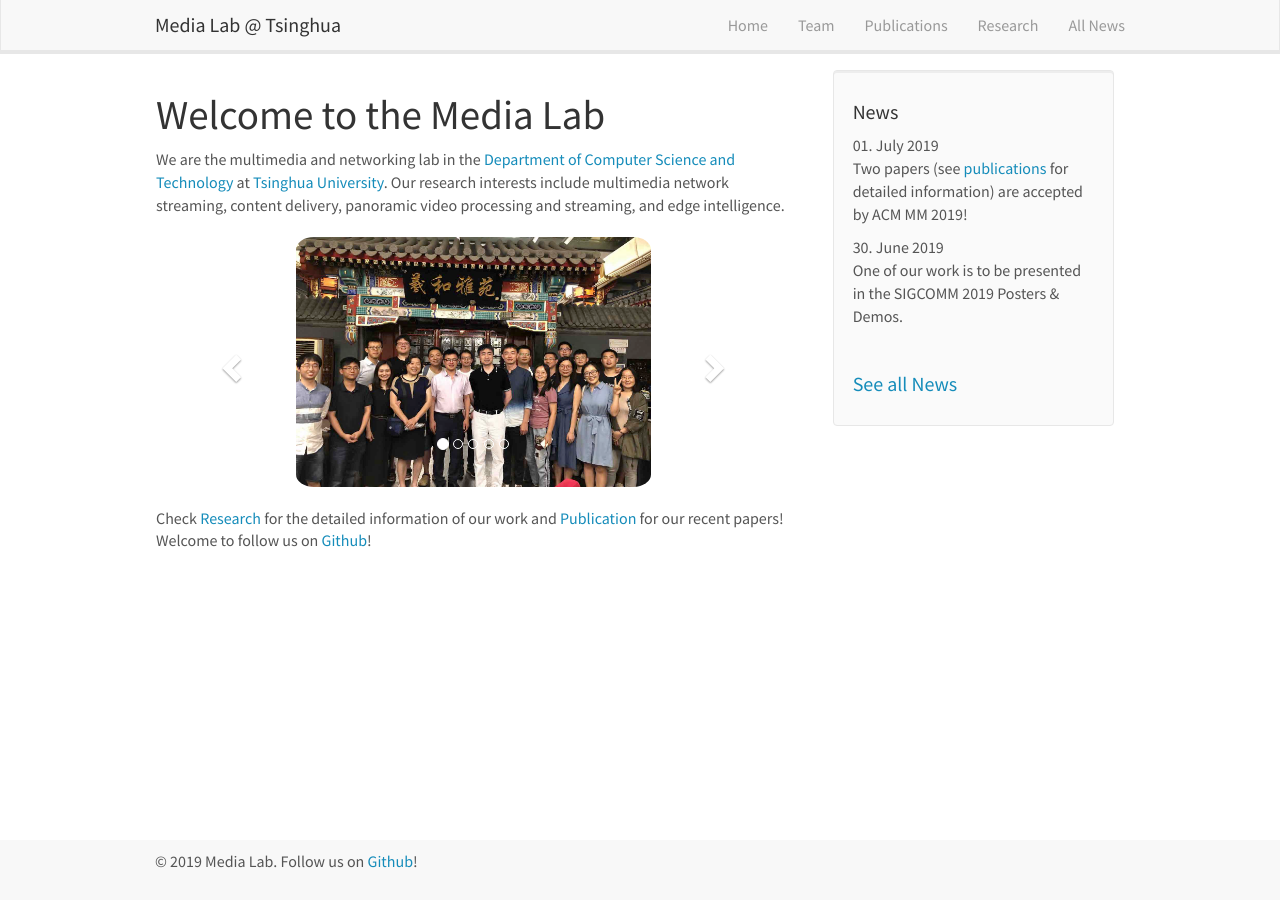
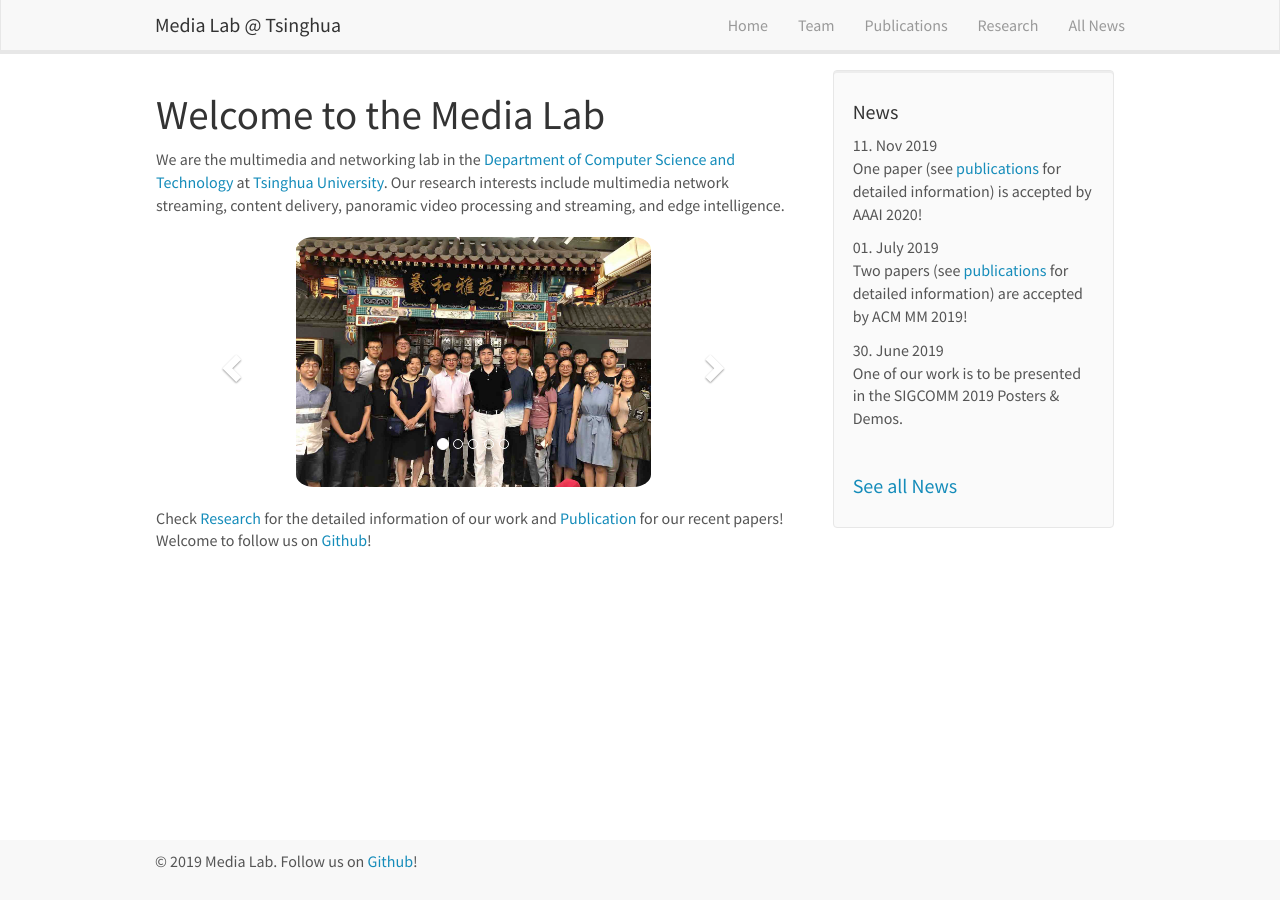
Before and after one commit to thu-media/homepage, a Jekyll site: the page built from _pages/home.md, in a window 1280 px wide. Built offline with Jekyll 4.4.1, drawn with Linux system fonts in a browser that asks for light colours.

Commit message:
Update news.yml

```diff
--- a/_data/news.yml
+++ b/_data/news.yml
@@ -1,4 +1,7 @@
 
+
+- date: 11. Nov 2019
+  headline: One paper (see [publications](/publications) for detailed information) is accepted by AAAI 2020!
 
 - date: 01. July 2019
   headline: Two papers (see [publications](/publications) for detailed information) are accepted by ACM MM 2019!
```
